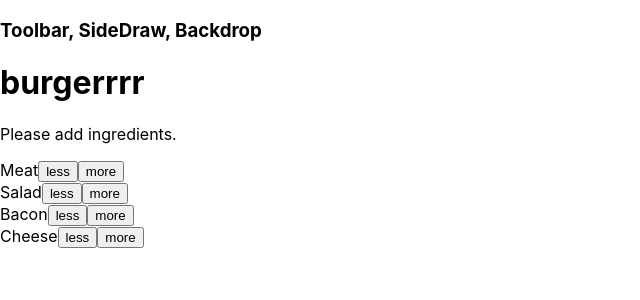
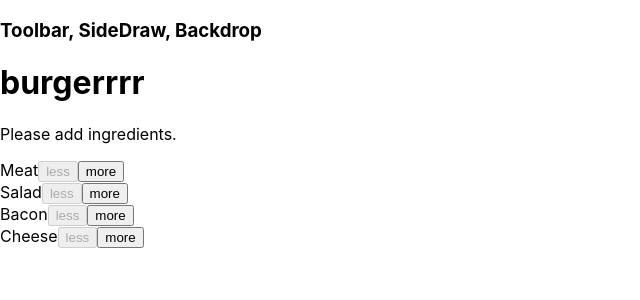
Before and after one commit to AmitChakradhari/TheBurgerProject, a React app in the folder burger-builder/: page / in a window 1280 px wide. Shown: the top 300 px of the page, without its empty margins (0-640 px from the left). Built offline with nearby package versions, Linux system fonts and the light colour scheme.

Commit message:
added button disabled functionality for less button

```diff
--- a/burger-builder/src/Components/BurgerBuilder/BurgerBuilder.js
+++ b/burger-builder/src/Components/BurgerBuilder/BurgerBuilder.js
@@ -21,11 +21,19 @@ class BurgerBuilder extends Component {
         },
         totalPrice: 4
     };
+
     render() {
+        let disabledInfo = {
+            ...this.state.ingredient
+        }
+        for (let key in disabledInfo) {
+            disabledInfo[key] = disabledInfo[key] <= 0
+        }
         return (
             <Aux>
                 <Burger ingredients = {this.state.ingredient}/>
                 <BuildControls
+                buttonDisabled = {disabledInfo}
                 addIngredient={this.addIngredientHandler}
                 removeIngredient={this.removeIngredientHandler}/>
             </Aux>
--- a/burger-builder/src/Containers/Burger/BuildControls/BuildControl/BuildControl.js
+++ b/burger-builder/src/Containers/Burger/BuildControls/BuildControl/BuildControl.js
@@ -4,9 +4,13 @@ import * as ingredientTypes from './../../../../Utility/IngredientType'
 
 const buildControl = (props) => {
     return <div className={classes.BuildControl}>
-        <label className={classes.Label}>{props.ingredientName}</label>
-        <button className={classes.Less} onClick={props.removeIngredient}>less</button>
-        <button className={classes.More} onClick={props.addIngredient}>more</button>
+        <label className={classes.Label}>
+            {props.ingredientName}</label>
+        <button className={classes.Less}
+            onClick={props.removeIngredient}
+            disabled={props.buttonDisabled}>less</button>
+        <button className={classes.More}
+            onClick={props.addIngredient}>more</button>
     </div>
 };
 
--- a/burger-builder/src/Containers/Burger/BuildControls/BuildControls.js
+++ b/burger-builder/src/Containers/Burger/BuildControls/BuildControls.js
@@ -13,13 +13,14 @@ const controls = [
 const buildControls = (props) => {
 
     return (
-        <div className={classes.BuildControl}>
+        <div className={classes.BuildControls}>
             {controls
                 .map( (ctr) => <BuildControl
                 key={ctr}
                 ingredientName={ctr}
                 addIngredient={() => {props.addIngredient(ctr)}}
-                removeIngredient={() => props.removeIngredient(ctr)}/>
+                removeIngredient={() => props.removeIngredient(ctr)}
+                buttonDisabled={props.buttonDisabled[ctr]}/>
             )}
         </div>
     )
```
